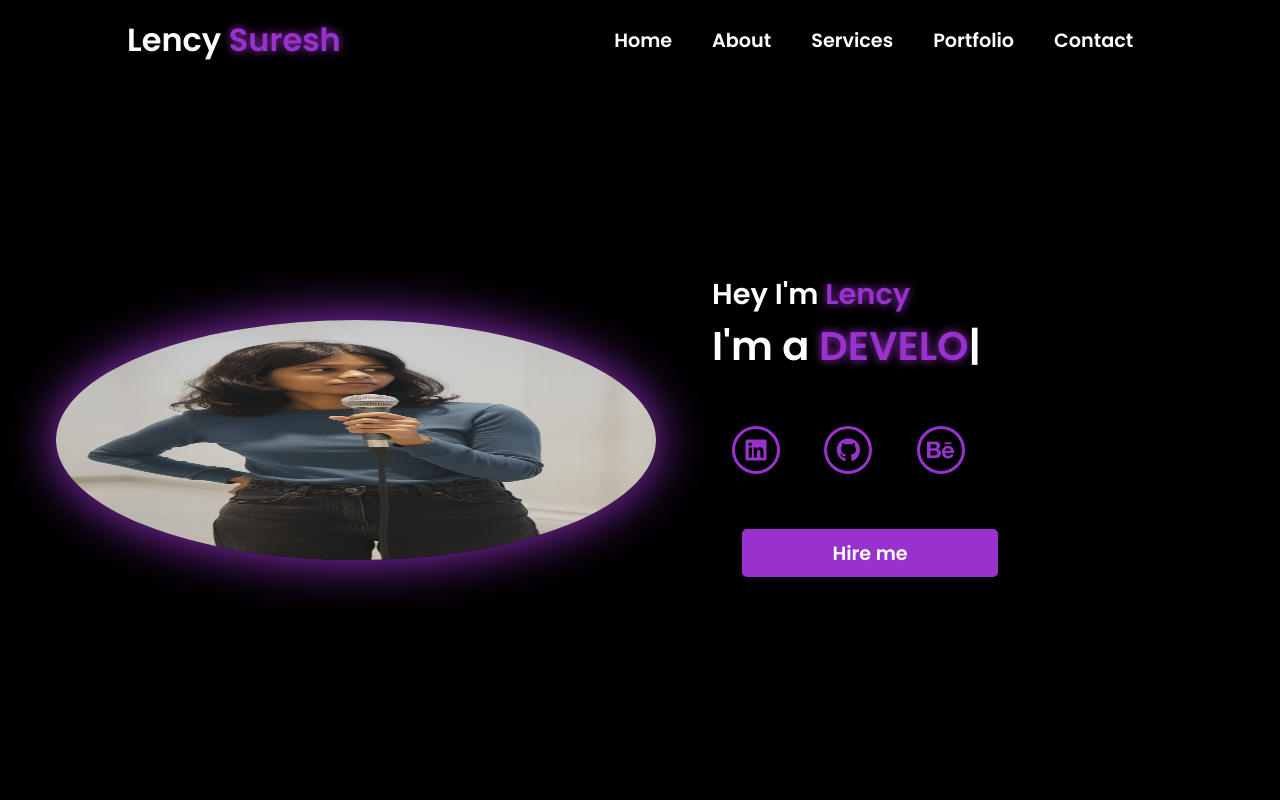
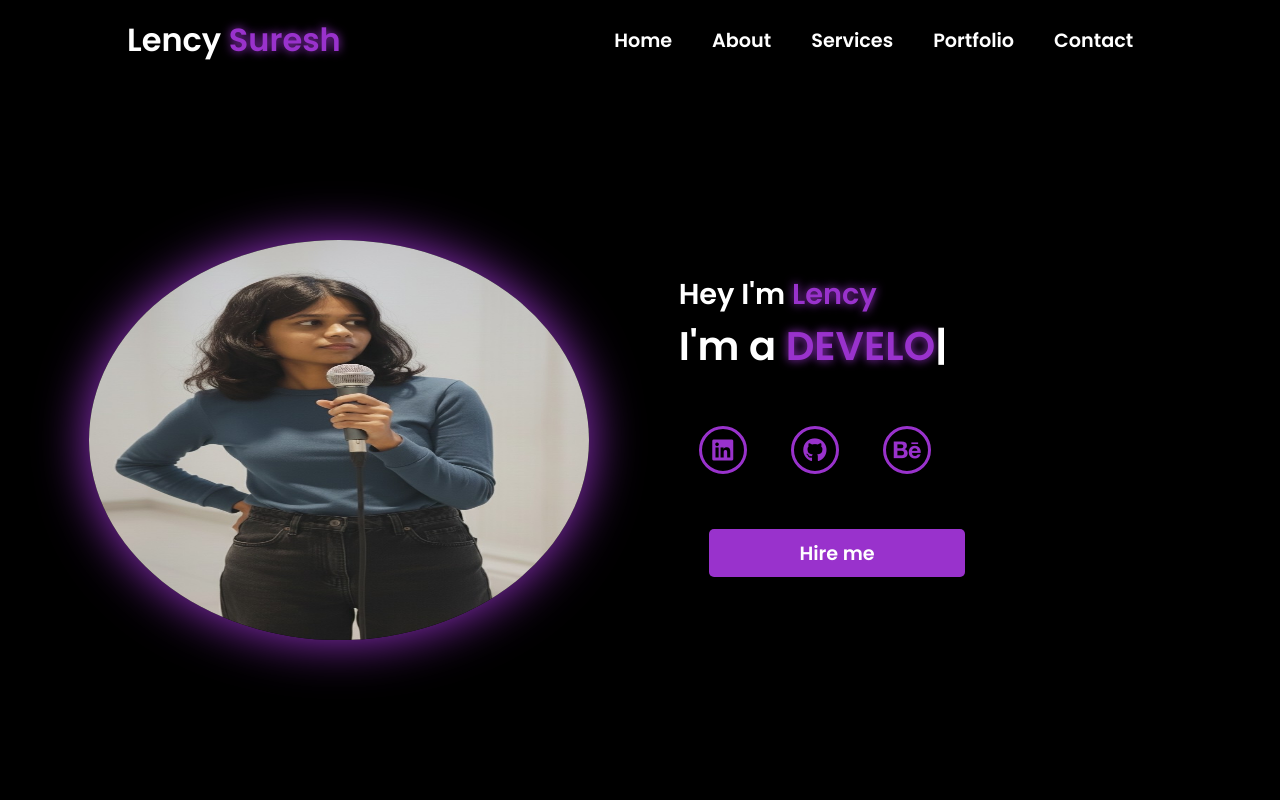
Before and after one commit to Lency05/portfolio, a plain HTML site: page index.html in a window 1280 px wide. Shown: the top 800 px of the page. Drawn offline with nearby package versions, Linux system fonts and the light colour scheme.

Commit message:
Update style.css

```diff
--- a/style.css
+++ b/style.css
@@ -128,8 +128,8 @@ section{
 }
 
 .main-container .image{
-    width: 600px;
-    height: 30vh;
+    width: 500px;
+    height: 50vh;
     border-radius: 100%;
    overflow: hidden;
     box-shadow: 0 0 50px #9932CC;
```
